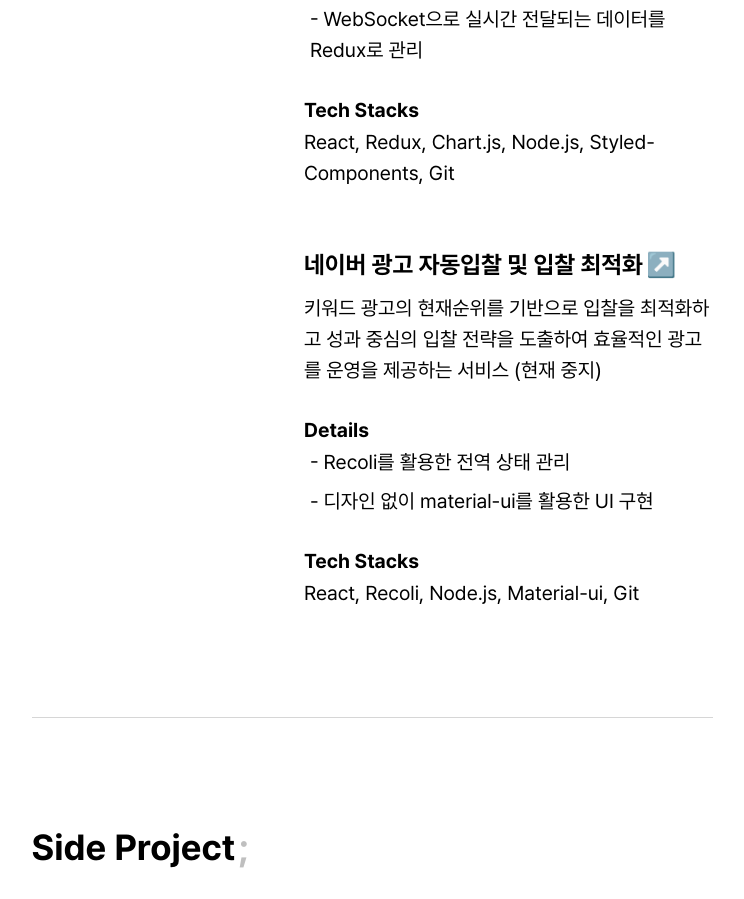
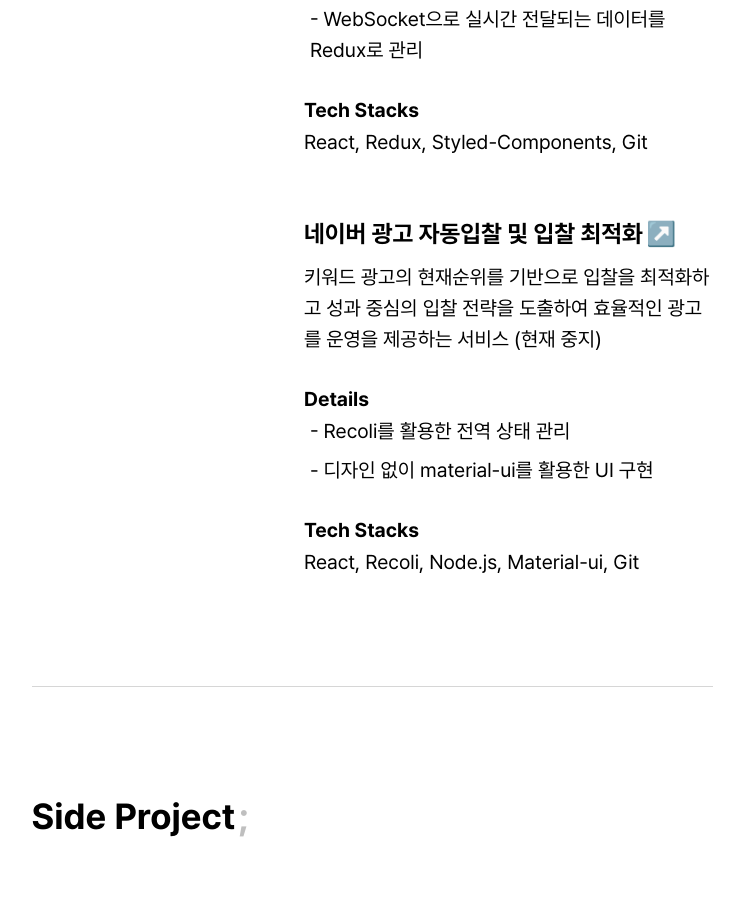
Before and after one commit to cherryc0ck/resume, a Next.js app: page / in a window 1280 px wide. Shown: the part 1960-2859 px from the top of the page, without its empty margins (268-1012 px from the left). Built offline with nearby package versions, Linux system fonts and the light colour scheme.

Commit message:
:adhesive_bandage: clean code

```diff
--- a/src/components/domain/resume/work/Work.tsx
+++ b/src/components/domain/resume/work/Work.tsx
@@ -59,14 +59,7 @@
           "SSE를 이용한 실시간 알림 구현",
           "WebSocket으로 실시간 전달되는 데이터를 Redux로 관리",
         ],
-        techs: [
-          "React",
-          "Redux",
-          "Chart.js",
-          "Node.js",
-          "Styled-Components",
-          "Git",
-        ],
+        techs: ["React", "Redux", "Styled-Components", "Git"],
       },
       {
         name: "네이버 광고 자동입찰 및 입찰 최적화",
```
